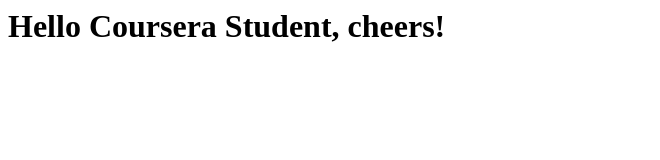
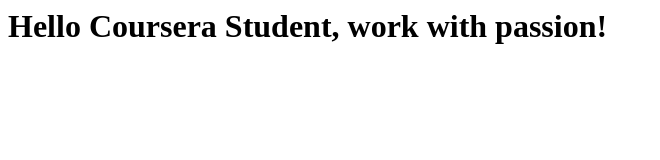
Before and after one commit to brad8419/coursera-test1, a plain HTML site: page index.html in a window 1280 px wide. Shown: the whole page, without its empty margins (0-660 px from the left). Drawn offline with Linux system fonts and the light colour scheme.

Commit message:
Third version of web file.

```diff
--- a/index.html
+++ b/index.html
@@ -5,6 +5,6 @@
     <title>Hello Coursera</title>
   </head>
   <body>
-    <h1>Hello Coursera Student, cheers!</h1>
+    <h1>Hello Coursera Student, work with passion!</h1>
   </body>
 </html>
```
